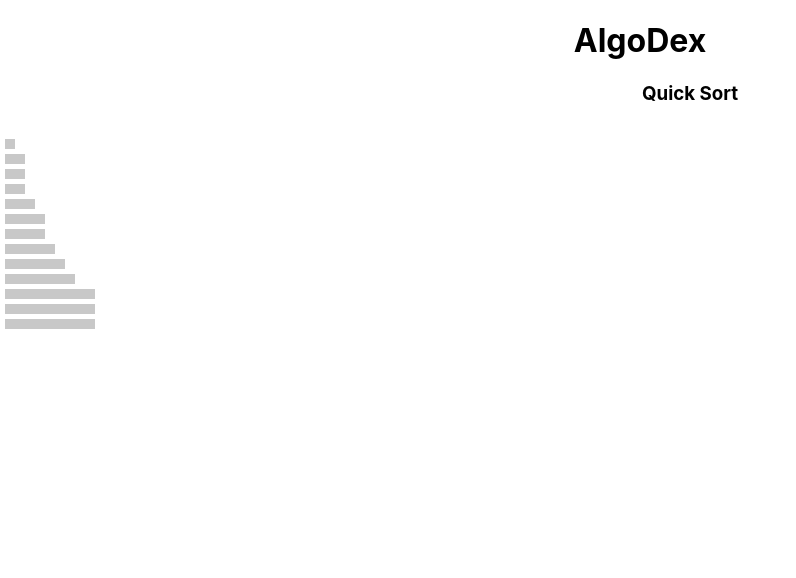
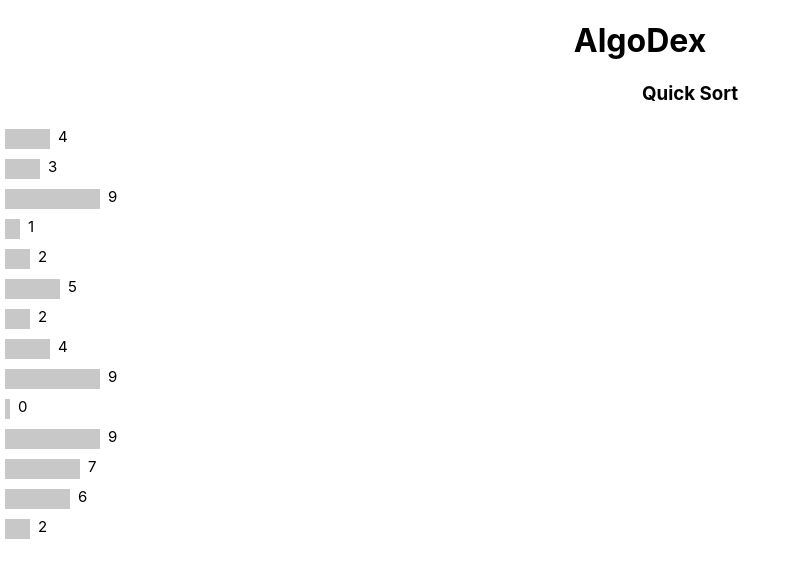
Before and after one commit to wyao905/algodex, a React (Create React App) app: page / in a window 1280 px wide. Shown: the top 578 px of the page, without its empty margins (0-796 px from the left). Built offline with nearby package versions, Linux system fonts and the light colour scheme.

Commit message:
implemented arrOrder state to component to keep track of array order and corresponding graph bar properties, added array element values to the right of the graph bars

```diff
--- a/src/components/graphBar.js
+++ b/src/components/graphBar.js
@@ -1,11 +1,30 @@
 import React, {useState} from 'react'
+import {Spring} from 'react-spring/renderprops'
 
 export default function GraphBar(props) {
-    return(
-        <div style={{margin: 5 + 'px',
-                     width: (props.length * 10) + 'px',
-                     height: 10 + 'px',
-                     'background-color': 'rgb(200, 200, 200)'}}>
-        </div>
-    )
+    console.log(props.arr)
+    return props.arr.map((element) => {
+        return <Spring
+            from={{opacity: 0}}
+            to={{opacity: 1}}
+            config={{duration: 1000}}>
+                {props => (
+                    <div style={props}>
+                        <div style={{display: 'flex'}}>
+                            <div style={{margin: 5 + 'px',
+                                        width: (element.value * 10 + 5) + 'px',
+                                        height: 20 + 'px',
+                                        backgroundColor: element.color}}>
+                            </div>
+                            <p style={{fontSize: 15 + 'px',
+                                        textAlign: 'left',
+                                        margin: 3 + 'px',
+                                        verticalAlign: 'center'}}>
+                                {element.value}
+                            </p>
+                        </div>
+                    </div>
+                )}
+            </Spring>
+    })
 }
--- a/src/components/quickSort.js
+++ b/src/components/quickSort.js
@@ -3,13 +3,21 @@
 import GraphBar from './graphBar'
 
 export default function QuickSort(props) {
+    let arrObj = arr.map((e) => {
+        return {
+            value: e,
+            color: 'rgb(200, 200, 200)'
+        }
+    })
+
+    const [arrOrder, setArrOrder] = useState(arrObj)
+
     return(
         <div>
             <Spring
                 from={{opacity: 0, marginLeft: -500}}
                 to={{opacity: 1, marginLeft: 100}}
-                config={{duration: 1000}}
-            >
+                config={{duration: 1000}}>
                 {props => (
                     <div style={props}>
                         <h3>Quick Sort</h3>
@@ -17,7 +25,7 @@
                     )
                 }
             </Spring>
-            {quickSort(arr, 0, arr.length - 1)}
+            {quickSort(arrOrder, 0, arrOrder.length - 1)}
         </div>
 
     )
@@ -33,11 +41,7 @@
         quickSort(arr, pi + 1, high)
     }
 
-    return arr.map((num, i) => {
-        return <div>
-            <GraphBar length={num}/>
-        </div>
-    })
+    return <GraphBar arr={arr}/>
 }
 
 function partition (arr, low, high)
```
